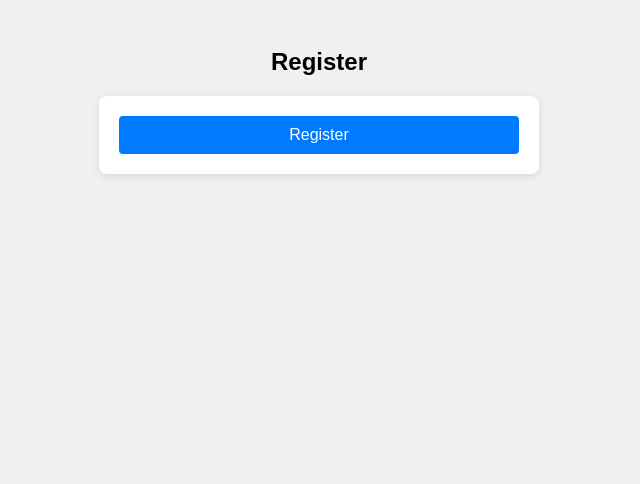
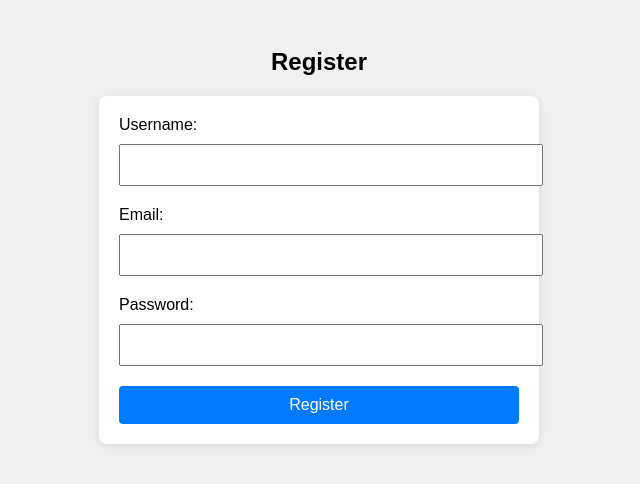
Before and after one commit to kalpanakorni/wd201, a website: page http-server/registration.html in a window 1280 px wide. Shown: the whole page, without its empty margins (321-961 px from the left). Drawn offline with Linux system fonts and the light colour scheme.

Commit message:
initial commit

```diff
--- a/http-server/registration.html
+++ b/http-server/registration.html
@@ -45,6 +45,14 @@
   <h2 style="text-align:center;">Register</h2>
 
   <form id="registrationForm" action="/register" method="POST">
+    <label for="username">Username:</label>
+    <input type="text" name="username" id="username" required />
+
+    <label for="email">Email:</label>
+    <input type="email" name="email" id="email" required />
+
+    <label for="password">Password:</label>
+    <input type="password" name="password" id="password" required />
 
     <button type="submit">Register</button>
   </form>
```
Also changed, not shown: http-server/server.js (added, +24 -0 lines).
